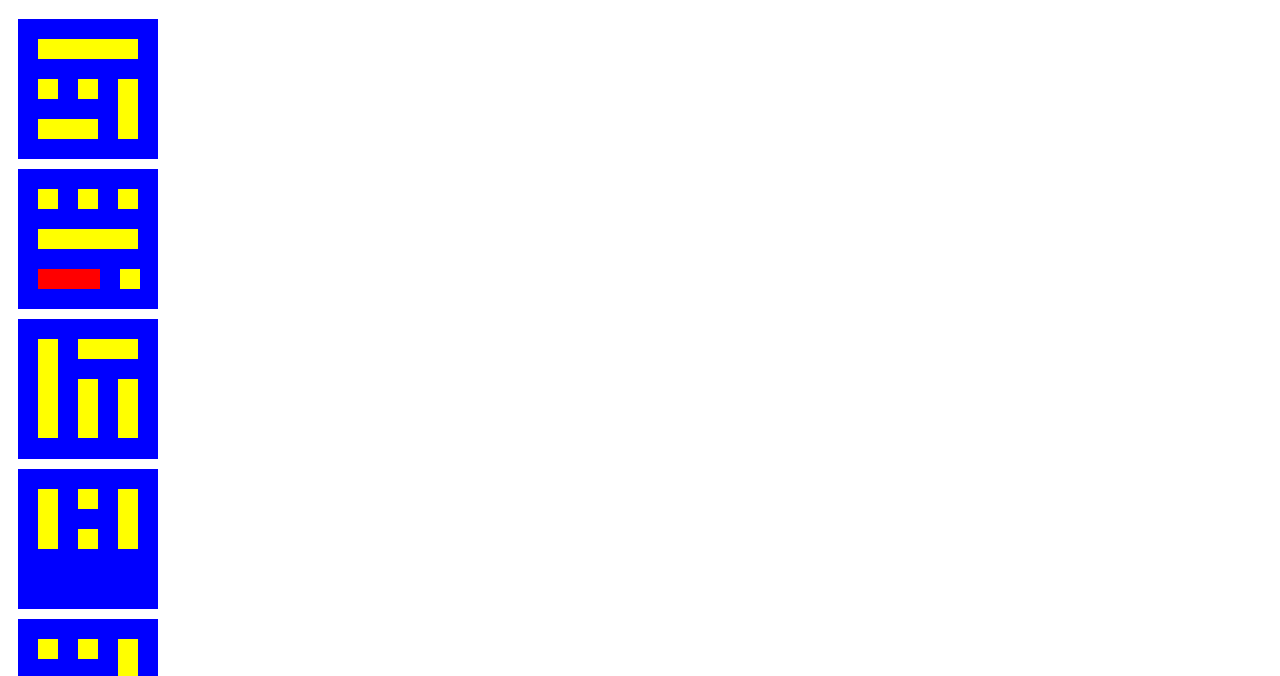
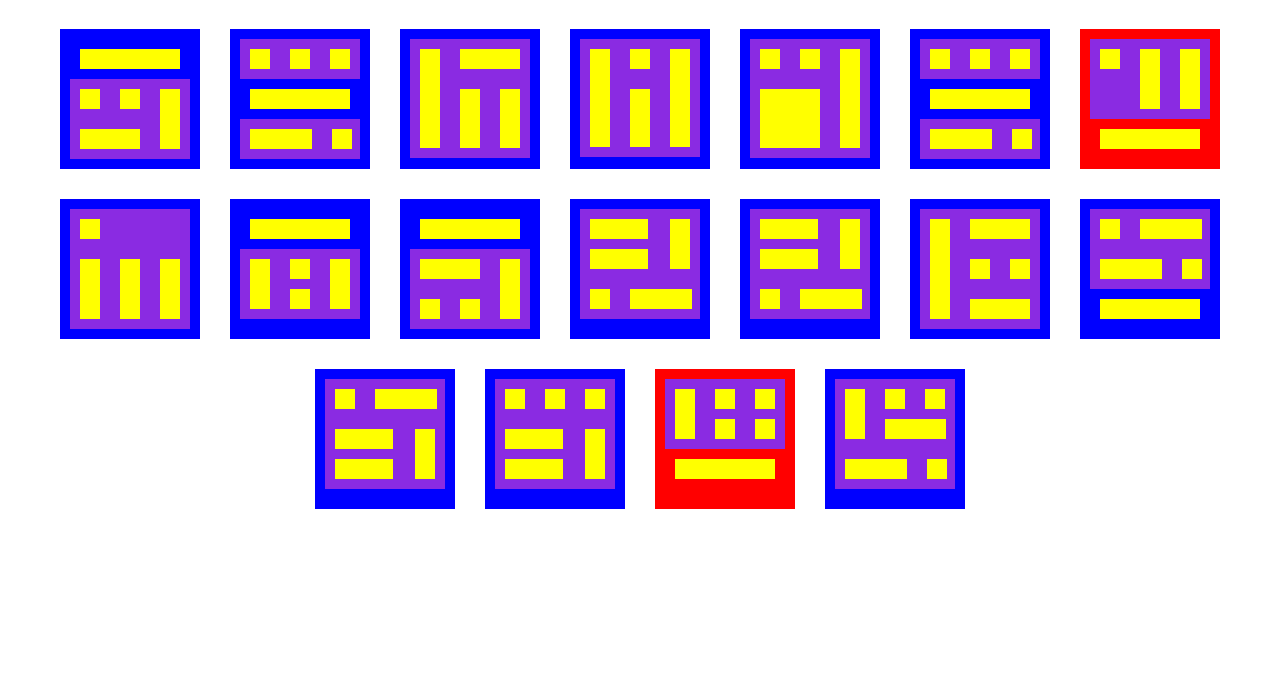
Before and after one commit to MassayoshiDev/Sesi-PRPA-LayoutFlex, a plain HTML site: page index.html in a window 1280 px wide. Shown: the part 61-737 px from the top of the page. Drawn offline with Linux system fonts and the light colour scheme.

Commit message:
Update style.css

```diff
--- a/style.css
+++ b/style.css
@@ -1,3 +1,10 @@
+.mainContainer {
+    display: flex;
+    flex-wrap: wrap;
+    justify-content: center;
+    gap: 10px;
+  }
+
 .amarelo {
     background-color: yellow;
     margin: 10px;
@@ -14,14 +21,53 @@
 
 .flex {
     display: flex;
+    background-color: blueviolet;
 }
 
 
 .extender{
-    background-color: red;
     padding-right: 43%;
+}
+
+.extenderLittleDown{
+    padding-bottom: 42%;
 }
 
 .extenderDown{
     padding-bottom: 62%;
 }
+
+.extenderFurtherDown{
+    padding-bottom: 120%;
+}
+
+.pulltoright{
+    margin-left: 50%;
+}
+
+.pullbittoright{
+    margin-left: 41%;
+}
+
+.extenderPlus{
+    padding-right: 160%;
+}
+
+.extenderMinusPlus{
+    padding-right: 128%;
+}
+
+.heightLimiter{
+    height: 53%; /* Altura fixa */
+    flex-grow: 0; /* Impede que cresça */
+    flex-shrink: 0; /* Impede que diminua */
+    align-self: flex-start; /* Evita que o flexbox a estique */
+}
+
+.block{
+    display: block;
+}
+
+.notready{
+    background-color: red;
+}
```
